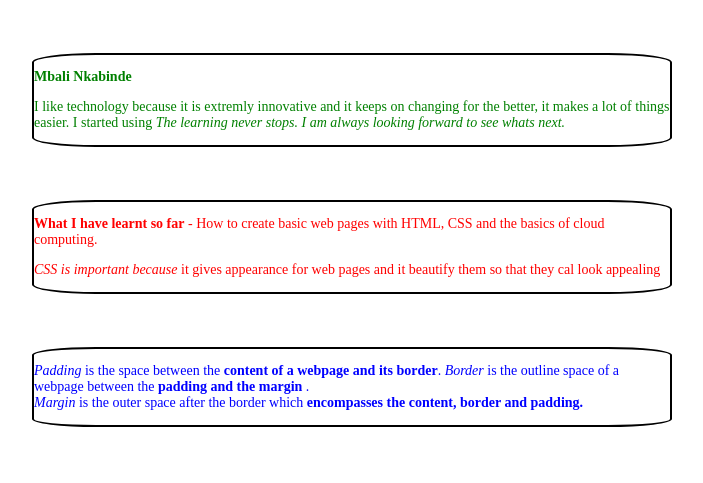
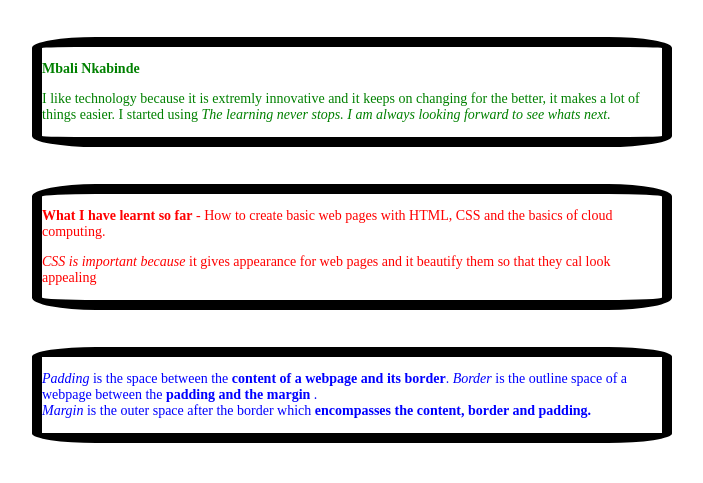
Before and after one commit to Princessn/CSS-stutern-2, a plain HTML site: page index.html in a window 1280 px wide. Shown: the whole page, without its empty margins (288-991 px from the left). Drawn offline with Linux system fonts and the light colour scheme.

Commit message:
added border

```diff
--- a/style.css
+++ b/style.css
@@ -35,6 +35,6 @@ div p{
 }
 
 .first, .second, .third {
-    border: 2px solid black;
+    border: 10px solid black;
     border-radius: 10%;
 }
```
